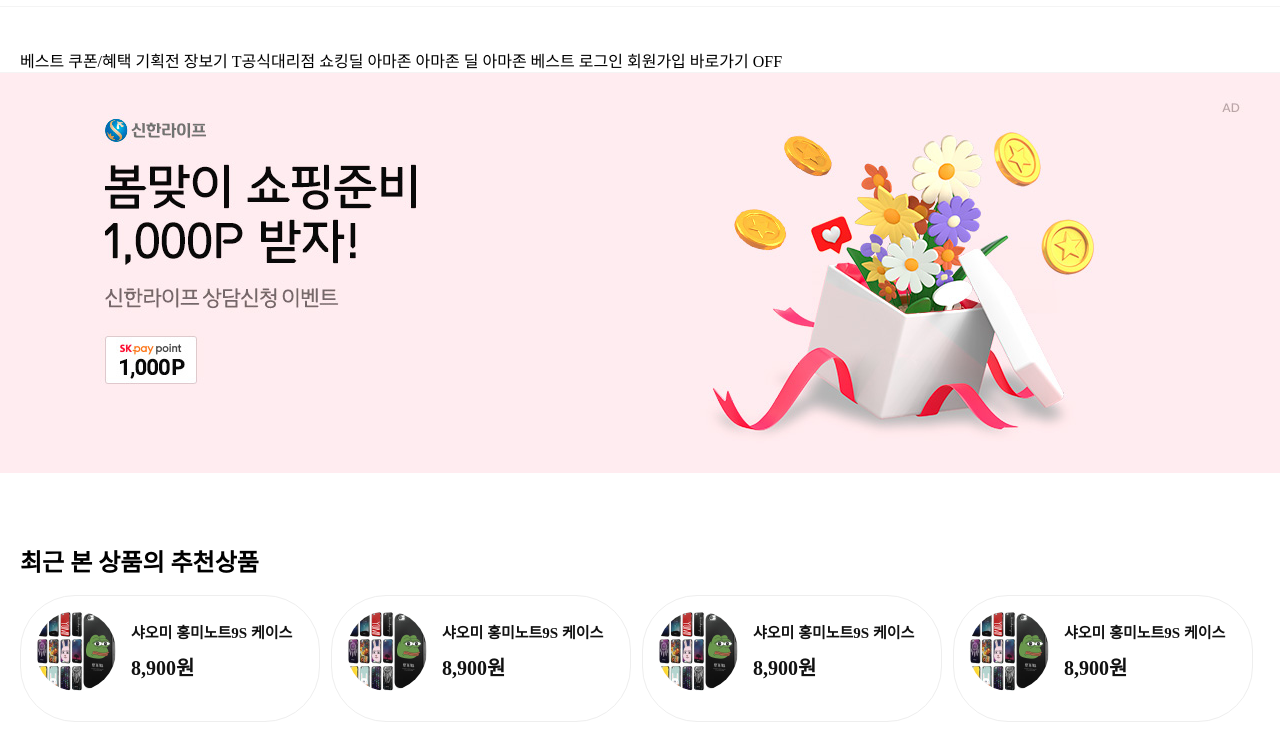
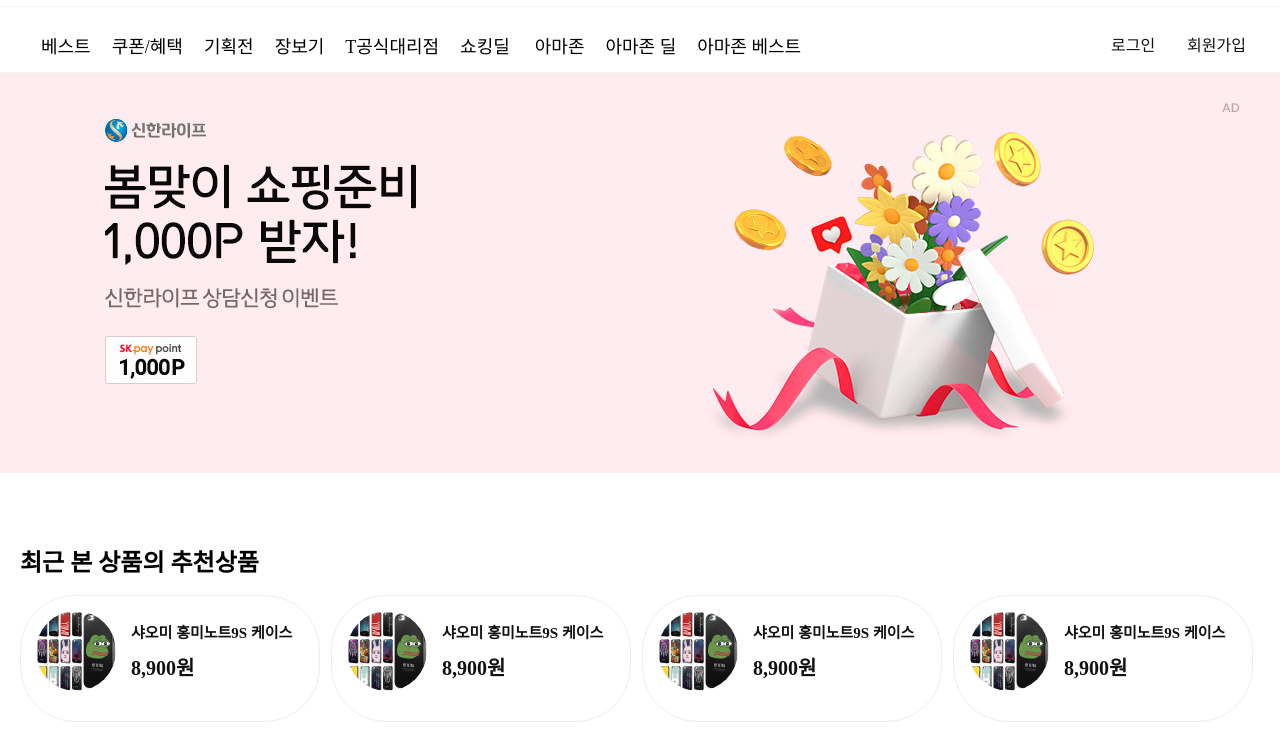
Before and after one commit to yanJuicy/11st, a plain HTML site: page index.html in a window 1280 px wide. Shown: the part 113-868 px from the top of the page. Drawn offline with Linux system fonts and the light colour scheme.

Commit message:
헤더 꾸미기

```diff
--- a/css/index.css
+++ b/css/index.css
@@ -65,6 +65,38 @@ strong {
 .header-inner {
   position: relative;
   display: block;
+  width: 100%;
+}
+.header-inner ul {
+  margin: 0;
+}
+.header-inner li {
+  float: left;
+  height: 66px;
+  margin: 0 0 0 21px;
+  font-size: 18px;
+}
+
+.amazon {
+  margin-left: 10px;
+}
+
+.header-util-login {
+  position: absolute;
+  right: 0;
+  top: 0;
+  height: 66px;
+  padding: 0 0 0 0;
+  font-size: 16px;
+  color: #111;
+}
+.header-util-login div {
+  float: left;
+}
+.header-util-login a {
+  position: relative;
+  margin: 0 14px;
+  color: #111;
 }
 
 .logo {
@@ -120,7 +152,7 @@ strong {
 .user-menu {
   position: absolute;
   display: inline-block;
-  top: 25px;
+  top: 40px;
   right: -8px;
 }
 
--- a/css/mypage.css
+++ b/css/mypage.css
@@ -72,7 +72,40 @@ a:hover {
 .header-inner {
     position: relative;
     display: block;
-}
+    width: 100%;
+  }
+  .header-inner ul {
+    margin: 0;
+  }
+  .header-inner li {
+    float: left;
+    height: 66px;
+    margin: 0 0 0 21px;
+    font-size: 18px;
+  }
+
+  .amazon {
+    margin-left: 10px;
+  }
+
+  .header-util-login {
+    position: absolute;
+    right: 0;
+    top: 0;
+    height: 66px;
+    padding: 0 0 0 0;
+    font-size: 16px;
+    color: #111;
+  }
+  .header-util-login div {
+    float: left;
+  }
+  .header-util-login a {
+    position: relative;
+    margin: 0 14px;
+    color: #111;
+    font-weight: bold;
+  }
 
 .logo {
     display: inline-block;
--- a/index.html
+++ b/index.html
@@ -39,7 +39,6 @@
     <div class="menu-container">
       <div id="header-util">
         <div class="header-inner">
-          <nav>
           <ul>
             <li>베스트</li>
             <li>쿠폰/혜택</li>
@@ -48,21 +47,17 @@
             <li>T공식대리점</li>
             <li>쇼킹딜</li>
           </ul>
-          </nav>
-          <nav>
-            <ul>
+          <ul class="amazon">
             <li>아마존</li>
             <li>아마존 딜</li>
             <li>아마존 베스트</li>
           </ul>
-          </nav>
-          <nav>
-            <ul>
-              <li>로그인</li>
-              <li>회원가입</li>
-              <li>바로가기 <span id="direct-status">OFF</span></li>
+          <ul class="header-util-login">
+            <div>
+              <a href="">로그인</a>
+              <a href="">회원가입</a>
+            </div>
           </ul>
-          </nav>
         </div>
       </div>
     </div>
```
Also changed, not shown: mypage.html (+5 -13 lines). Lines whose indentation alone changed are shown as unchanged.
